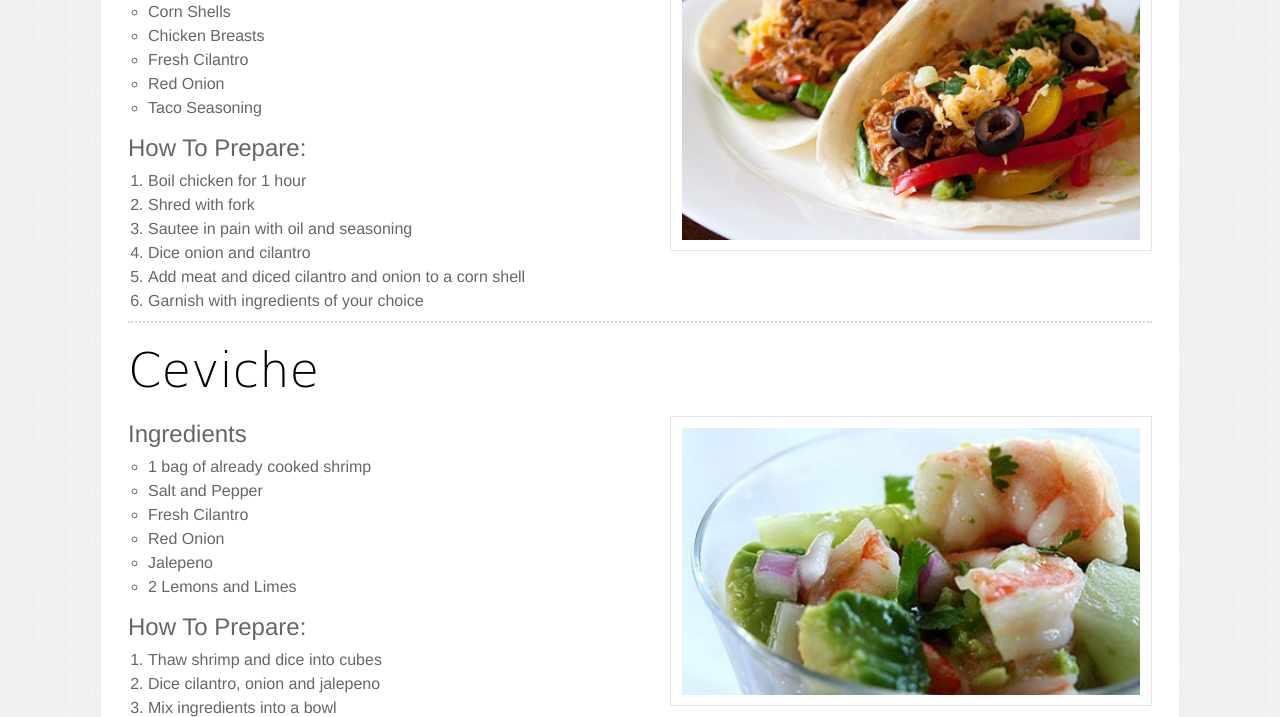
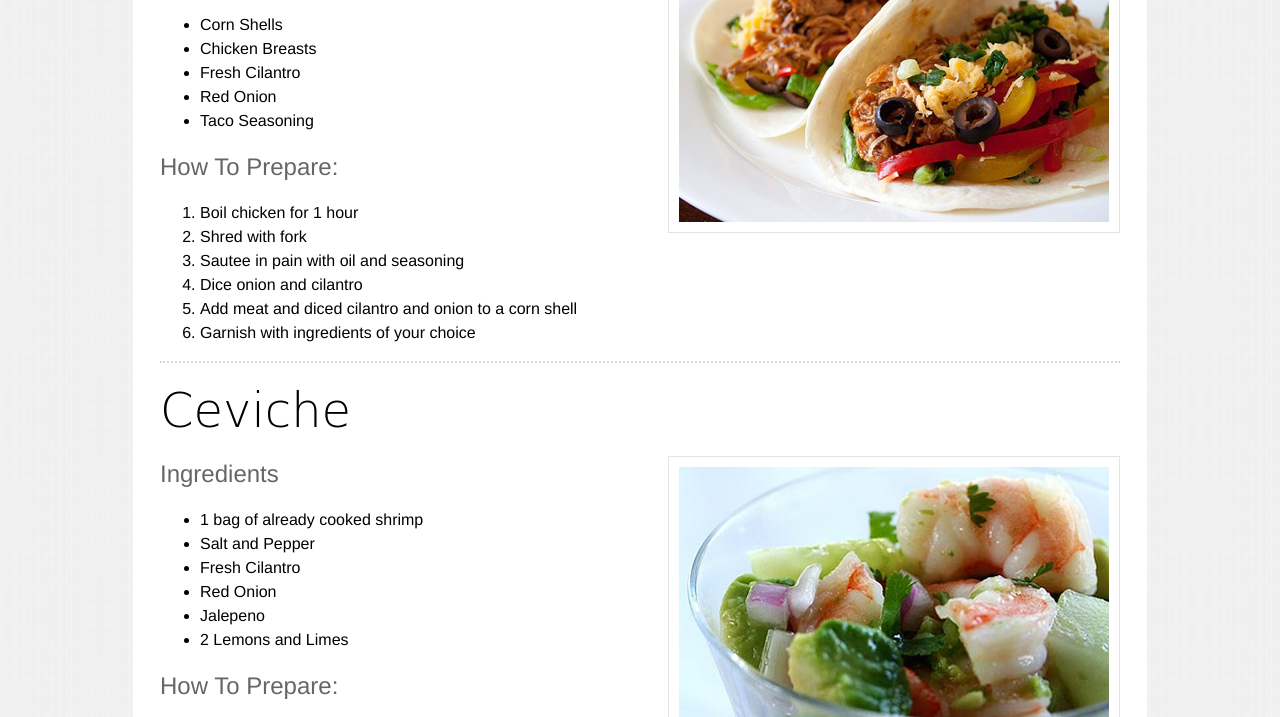
Before and after one commit to dukeparker/wsd-project, a plain HTML site: page MySite_Parker_Duke/index.html in a window 1280 px wide. Shown: the part 784-1501 px from the top of the page. Drawn offline with Linux system fonts and the light colour scheme; a web font is replaced by a local one.

Commit message:
Fixed Width to max960

```diff
--- a/MySite_Parker_Duke/css/main.css
+++ b/MySite_Parker_Duke/css/main.css
@@ -62,12 +62,13 @@ nav a:visited {
 	color: #71c014;
 	}
 
-.wrapper {
+#wrapper {
 	background: #fff;
 	margin: 0 auto;
 	padding: 2.083333333%;
 	width: 80%;
 	-moz-border-radius: 3px;
+	max-width: 960px;
 	}
 
 h1 {
@@ -124,6 +125,7 @@ p {
 	text-align: center;
 	width: 80%;
 	-moz-border-radius: 3px;
+	max-width: 960px;
 	}
 
 .intro p {
@@ -141,7 +143,7 @@ p {
 
 .wrapper ul {
 	padding: 0;
-	margin: 0 0 0 20px;
+	margin: 0 0 0 2.083333333%;
 	-moz-column-count: 3;
 	text-align: left;
 	color: #666;
@@ -154,7 +156,7 @@ p {
 
 .wrapper ol {
 	padding: 0;
-	margin: 0 0 0 20px;
+	margin: 0 0 0 2.083333333%;
 	text-align: left;
 	color: #666;
 	}
@@ -191,7 +193,7 @@ footer p {
 }
 
 @media only screen and (max-width:479px) {
-	h1 {font-size: 4em; padding: 100px 0 0 0;}
+	h1 {font-size: 4em; padding: 100px 0 0 0; line-height:.9em;}
 	h3 {font-size: 2.5em; text-align:center;}
 	.container img {width: 97%; float: none;}
 	.wrapper ul {-moz-column-count: 1;}
--- a/MySite_Parker_Duke/index.html
+++ b/MySite_Parker_Duke/index.html
@@ -29,7 +29,7 @@
 </header>
 
 
-<div class="wrapper">
+<div id="wrapper">
 
 <section>
 
```
